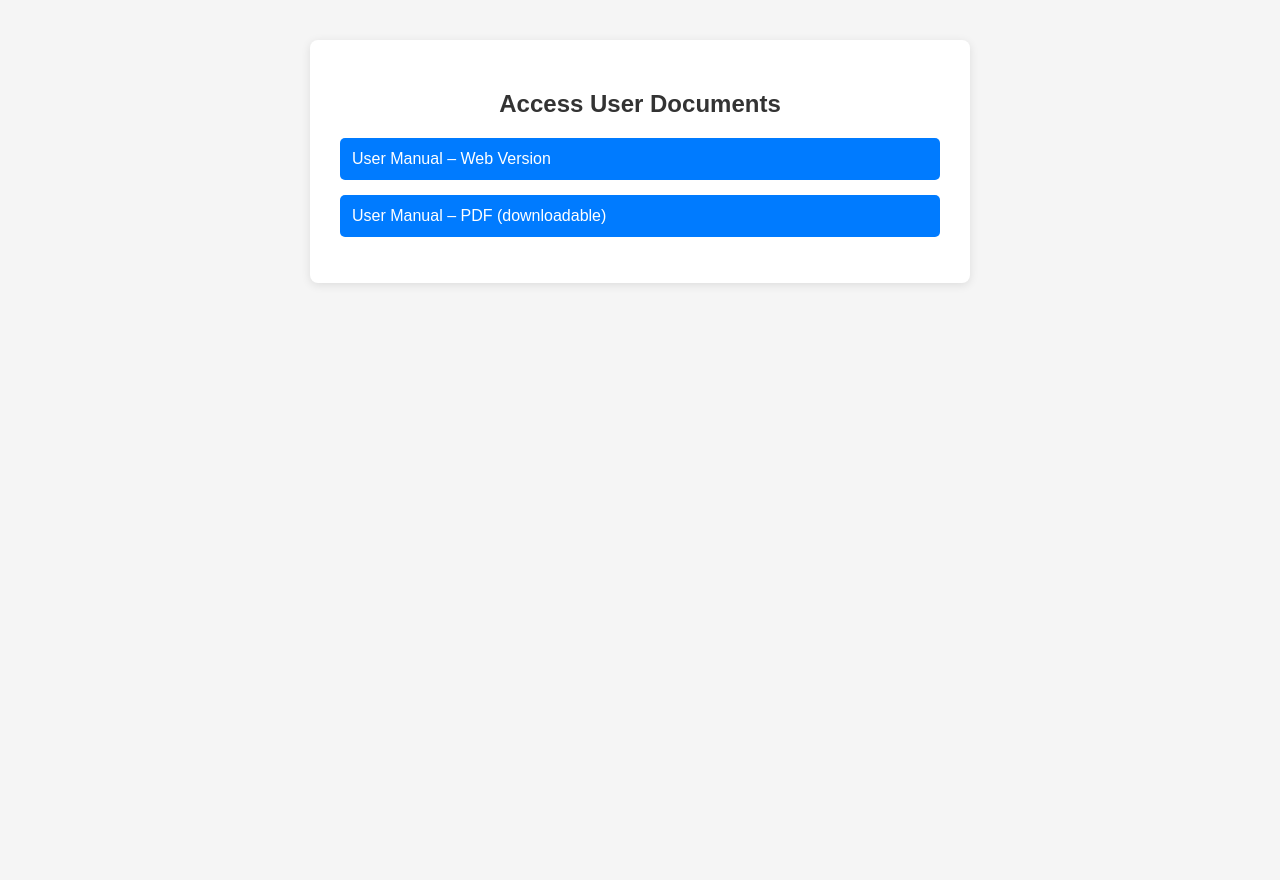
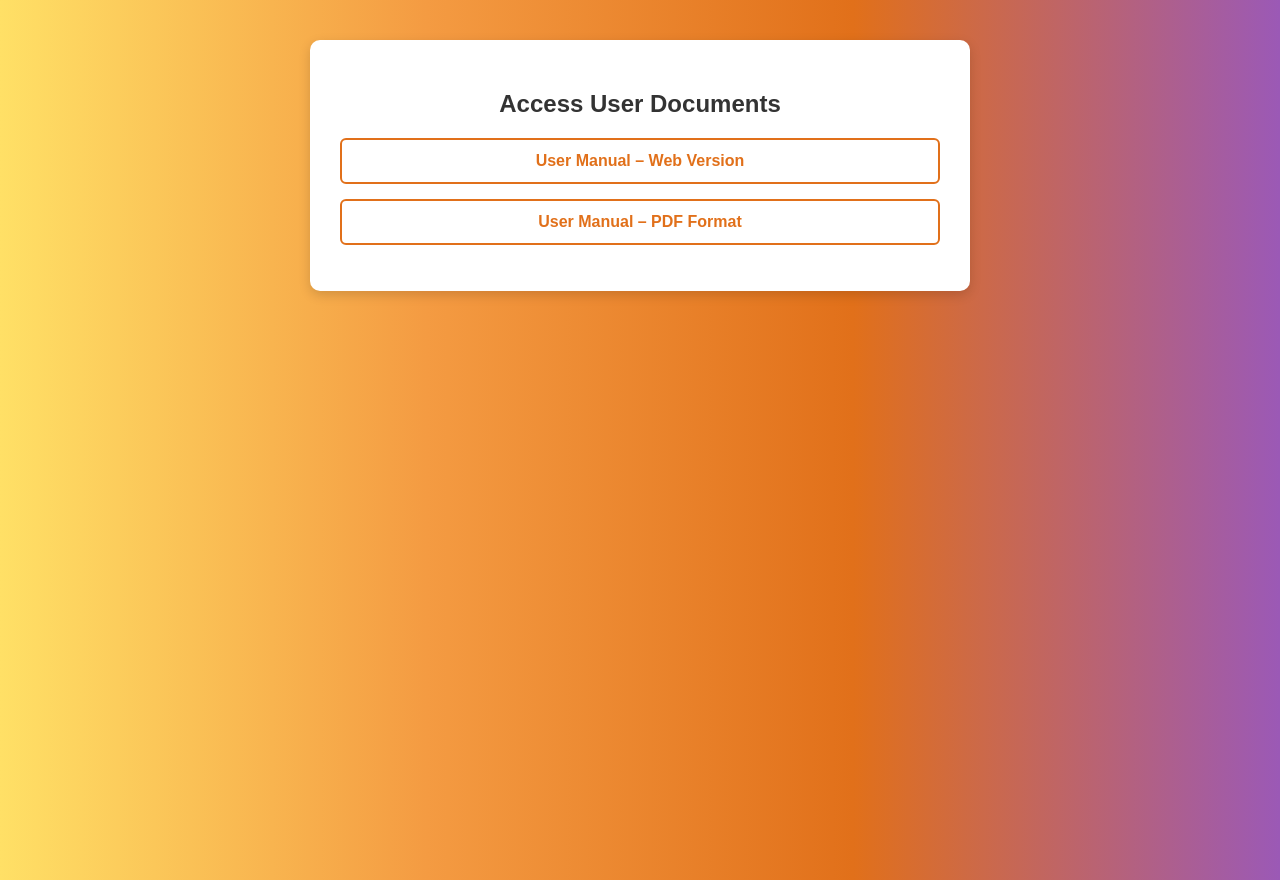
Before and after one commit to aecsupport/url, a plain HTML site: page index.html in a window 1280 px wide. Before the commit the page ends 800 px from the top, so only its background shows below. Drawn offline with Linux system fonts and the light colour scheme.

Commit message:
Update index.html

```diff
--- a/index.html
+++ b/index.html
@@ -6,9 +6,10 @@
   <style>
     body {
       font-family: Arial, sans-serif;
-      background-color: #f5f5f5;
+      margin: 0;
       padding: 40px;
-      margin: 0;
+      background: linear-gradient(to right, #ffe066, #f49b42, #e1701a, #9b59b6);
+      min-height: 100vh;
     }
 
     .container {
@@ -16,8 +17,8 @@
       margin: auto;
       background: white;
       padding: 30px;
-      border-radius: 8px;
-      box-shadow: 0 2px 10px rgba(0,0,0,0.1);
+      border-radius: 10px;
+      box-shadow: 0 4px 12px rgba(0, 0, 0, 0.15);
     }
 
     h2 {
@@ -36,16 +37,20 @@
 
     a {
       display: block;
-      background-color: #007BFF;
-      color: white;
+      background-color: #ffffff;
+      color: #e1701a;
       text-decoration: none;
       padding: 12px;
-      border-radius: 5px;
-      transition: background 0.3s;
+      border: 2px solid #e1701a;
+      border-radius: 6px;
+      font-weight: bold;
+      text-align: center;
+      transition: all 0.3s ease;
     }
 
     a:hover {
-      background-color: #0056b3;
+      background-color: #e1701a;
+      color: white;
     }
   </style>
 </head>
@@ -54,7 +59,7 @@
     <h2>Access User Documents</h2>
     <ul>
       <li><a href="usermanual.html">User Manual – Web Version</a></li>
-      <li><a href="usermanual.pdf">User Manual – PDF (downloadable)</a></li>
+      <li><a href="usermanual.pdf">User Manual – PDF Format</a></li>
     </ul>
   </div>
 </body>
```
